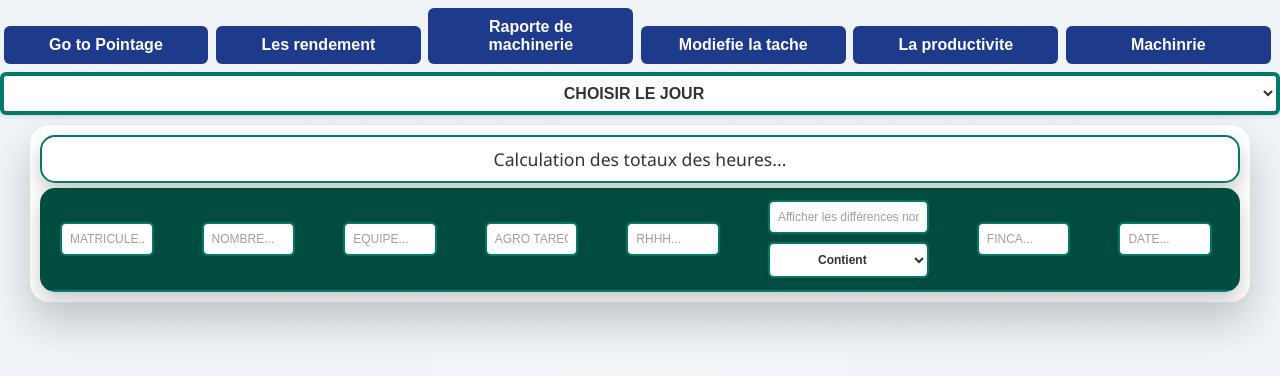
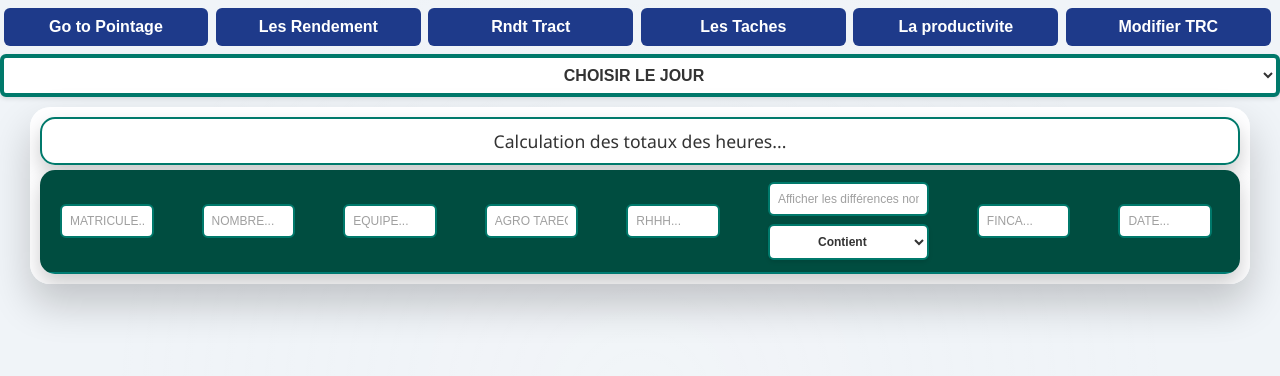
Before and after one commit to aromaherbex/LUNDI, a plain HTML site: page index.html in a window 1280 px wide. Drawn offline with Linux system fonts and the light colour scheme; no server answers.

Commit message:
Update index.html

```diff
--- a/index.html
+++ b/index.html
@@ -280,11 +280,11 @@ body {
 <body>
 
     <button class="navigate-button" onclick="navigateToPage()">Go to Pointage</button>
-	<button class="navigate-button" onclick="navigateToPage1()">Les rendement </button>
-	<button class="navigate-button" onclick="navigateToPage5()">Raporte de machinerie</button>
-	<button class="navigate-button" onclick="navigateToPage2()">Modiefie la tache</button>
+	<button class="navigate-button" onclick="navigateToPage1()">Les Rendement </button>
+	<button class="navigate-button" onclick="navigateToPage5()">Rndt Tract</button>
+	<button class="navigate-button" onclick="navigateToPage2()">Les Taches</button>
 	<button class="navigate-button" onclick="navigateToPage3()">La productivite</button>
-	<button class="navigate-button" onclick="navigateToPage4()">Machinrie</button>
+	<button class="navigate-button" onclick="navigateToPage4()">Modifier TRC</button>
       <select id="daySelect" onchange="redirectToSite()">
 	  <option value="monday" data-url="">CHOISIR LE JOUR</option>
       <option value="monday" data-url="https://aromaherbex.github.io/LUNDI/">LUNDI</option>
```
